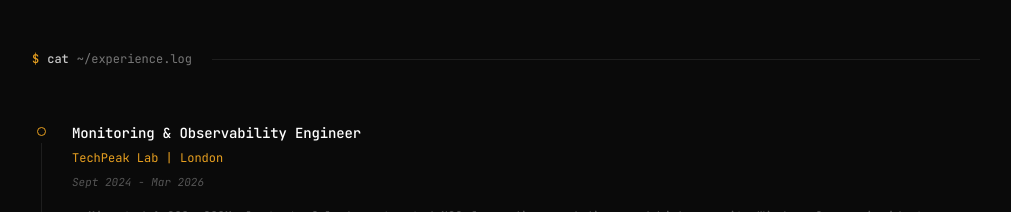
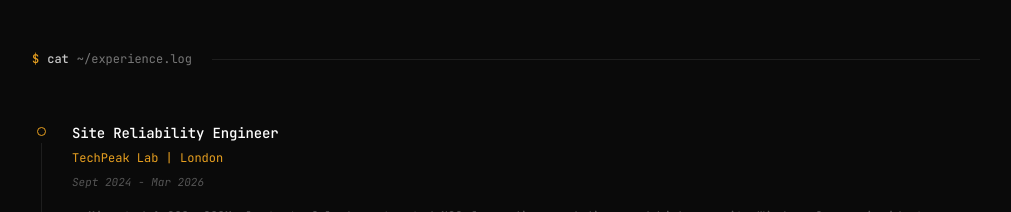
Before and after one commit to GideonIsBuilding/-gideonisbuilding.github.io, a plain HTML site: page index.html in a window 1280 px wide. Shown: the part 2220-2432 px from the top of the page, without its empty margins (244-1255 px from the left). Drawn offline with Linux system fonts and the light colour scheme.

Commit message:
changed the role name at techpeak

```diff
--- a/index.html
+++ b/index.html
@@ -285,7 +285,7 @@
             <div class="exp-line"></div>
           </div>
           <div class="exp-body">
-            <div class="exp-role">Monitoring &amp; Observability Engineer</div>
+            <div class="exp-role">Site Reliability Engineer</div>
             <div class="exp-company">TechPeak Lab | London</div>
             <div class="exp-period">Sept 2024 - Mar 2026</div>
             <ul class="exp-bullets">
```
